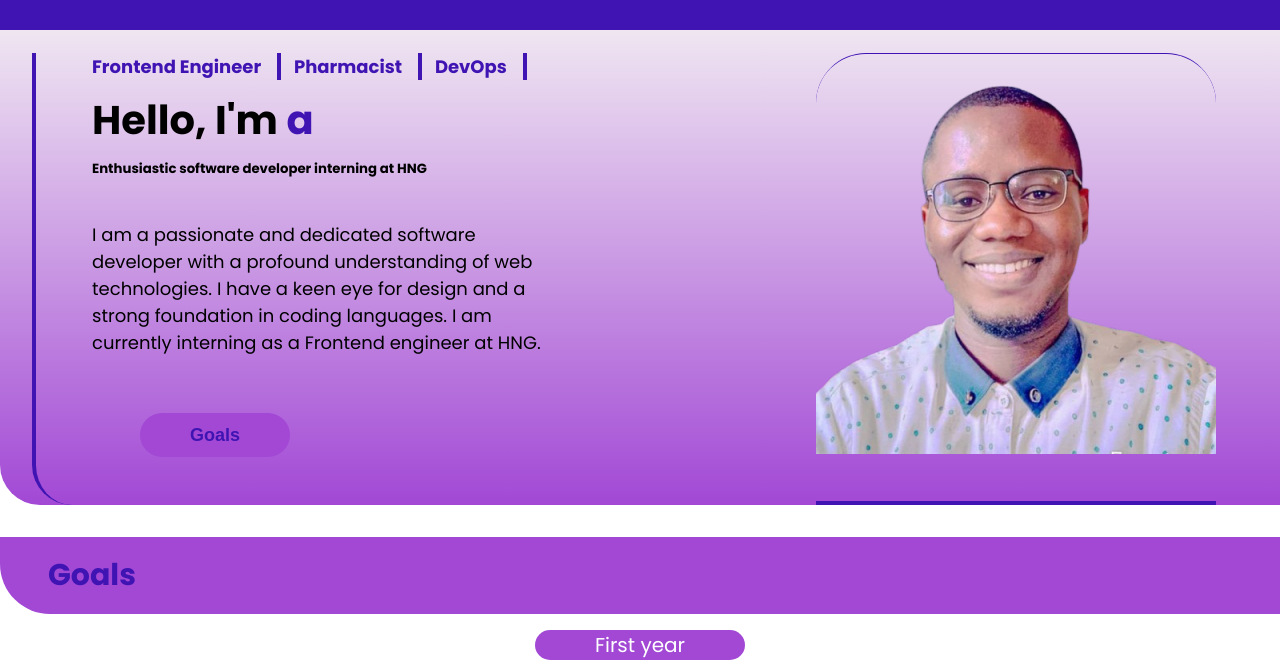
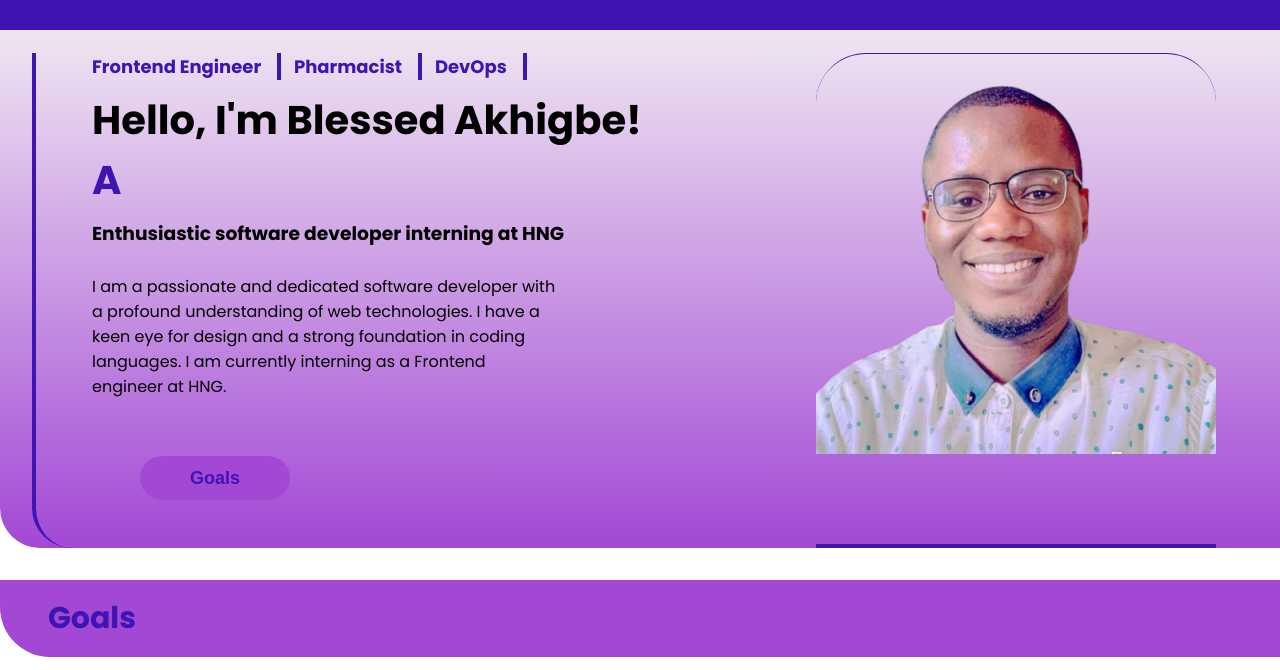
Before and after one commit to Pharmakarios1/hng-personal-web, a plain HTML site: page index.html in a window 1280 px wide. Shown: the part 75-745 px from the top of the page. Drawn offline with Linux system fonts and the light colour scheme; a web font is replaced by a local one.

Commit message:
changing texts added

```diff
--- a/css/styles.css
+++ b/css/styles.css
@@ -190,8 +190,8 @@ main .profile-description h1 span{
     color: var(--secondary-color);
 }
 main .profile-description p{
-    margin-top: 2rem;
-    font-size: 18px;
+    margin-top: 1rem;
+    font-size: 16px;
     width: 85%;
 }
 
--- a/index.html
+++ b/index.html
@@ -165,16 +165,15 @@
                 <li>DevOps</li>
               </ul>
               <h1>
-                Hello, I'm
-                <span id="typed-text" data-testid="slackDisplayName"
-                  >Blessed Akhigbe!</span
-                >
+                Hello, I'm Blessed Akhigbe!
+                <br />
+                <span id="typed-text" data-testid="slackDisplayName"></span>
                 <span
                   class="typed-cursor typed-cursor--blink"
                   aria-hidden="true"
                 ></span>
               </h1>
-              <h5>Enthusiastic software developer interning at HNG</h5>
+              <h3>Enthusiastic software developer interning at HNG</h3>
               <p>
                 I am a passionate and dedicated software developer with a
                 profound understanding of web technologies. I have a keen eye
--- a/js/script.js
+++ b/js/script.js
@@ -74,7 +74,7 @@ setInterval(updateDateTime, 1000);
 
 document.addEventListener("DOMContentLoaded", () => {
   const typedTextSpan = document.getElementById("typed-text");
-  const textArray = ["a Front-end developer", "a Pharmacist"];
+  const textArray = ["A Front-end developer", "A Pharmacist"];
   let textArrayIndex = 0,
     charIndex = 0;
 
```
